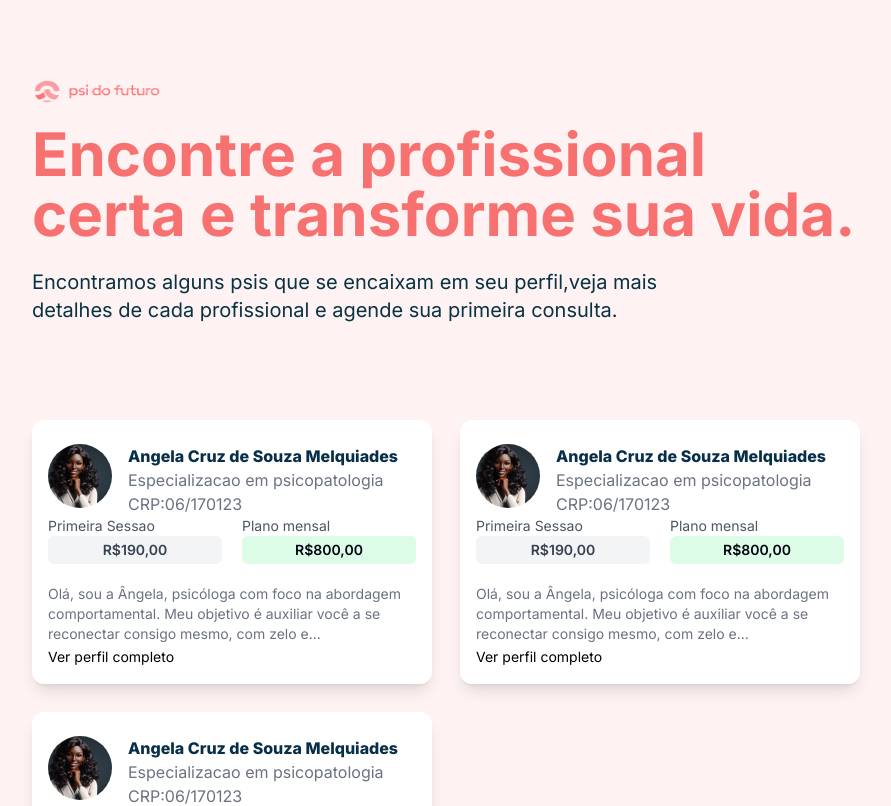
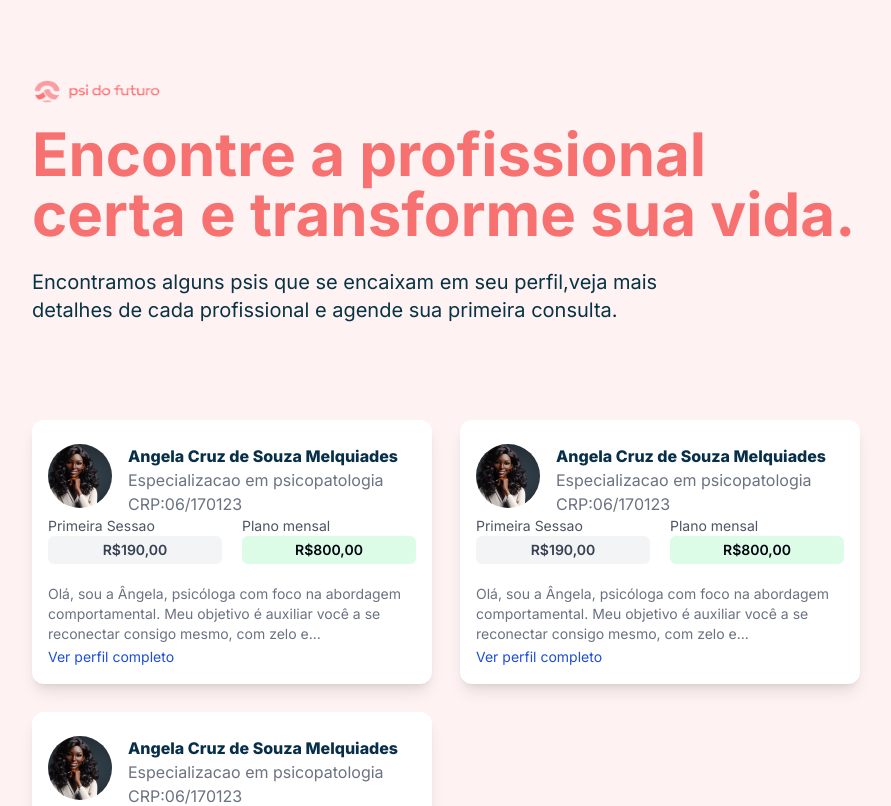
Before and after one commit to Marcio-Rafael/psico-do-futuro, a Next.js app: page / in a window 1280 px wide. Shown: the top 806 px of the page, without its empty margins (64-955 px from the left). Built offline with nearby package versions, Linux system fonts and the light colour scheme.

Commit message:
Acrescentei o link +page[id]

```diff
--- a/src/app/components/widget/widget.js
+++ b/src/app/components/widget/widget.js
@@ -1,6 +1,8 @@
 
 import './Widget.css';
 import Image from 'next/image';
+import Link from 'next/link';
+
 function Widget(props) {
 
   return (
@@ -31,7 +33,9 @@ function Widget(props) {
           </p>
         </div>
         <div>
-          <button className='widget-button text-sm' >Ver perfil completo</button>
+        <Link href='/psi/1'>
+          <button className='widget-button text-sm text-blue-700 hover:underline' >Ver perfil completo</button>
+        </Link>
         </div>
       </div>
     </div>
--- a/src/app/perfil/page.js
+++ /dev/null
@@ -1,8 +0,0 @@
-
-export default function Home() {
-  return (
-    <div>
-      perfil
-    </div>
-  );
-}
--- /dev/null
+++ b/src/app/psi/[id]/page.js
@@ -0,0 +1,10 @@
+export default function Page({ params }) {
+
+  return (
+    <div>
+      perfil
+      {params.id}
+    </div>
+
+  );
+}
--- /dev/null
+++ b/src/app/psi/page.js
@@ -0,0 +1,11 @@
+import { useRouter } from "next/router";
+
+export default function Page() {
+  const router = useRouter()
+  return (
+    <div>
+      Psicologo
+    </div>
+
+  );
+}
```
Also changed, not shown: src/app/psi/layout.js (renamed from src/app/perfil/layout.js).
